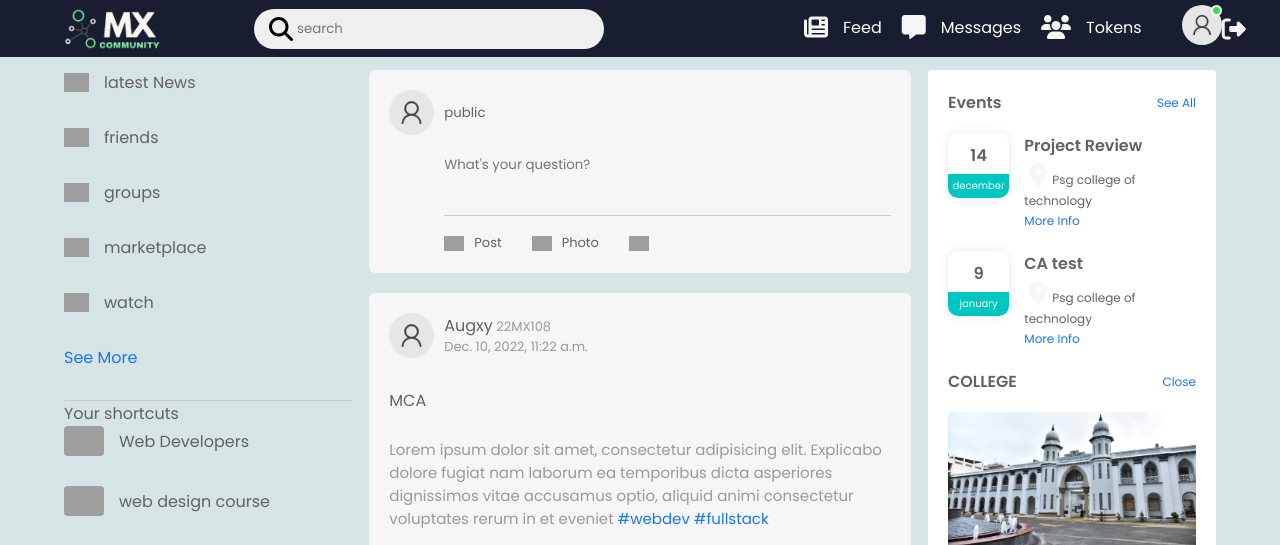
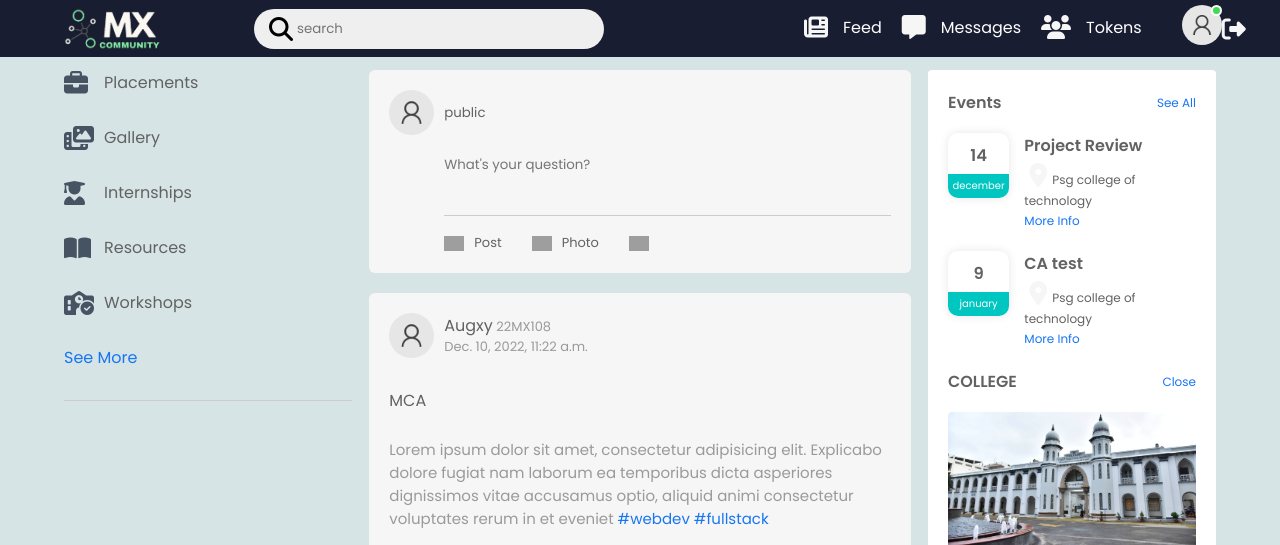
Before and after one commit to axy-moon/MX-Community, a Django app: page /feed/ in a window 1280 px wide. Shown: the top 545 px of the page. Run offline with Django 4.2, Linux system fonts and the light colour scheme; data comes from the database, SQL or seed files in the repository; some libraries are stand-ins or nearby versions; grey boxes are pictures that could not be loaded.

Commit message:
IconsFeed

```diff
--- a/mx_community/mx_community/static/css/login.css
+++ b/mx_community/mx_community/static/css/login.css
@@ -52,14 +52,10 @@ nav , .container {
     width: 100%;
     margin: auto;
     display: flex;
-<<<<<<< HEAD
-
-=======
     justify-content: space-around;
     /* box-shadow: -3px 5px 11px -1px rgba(0,0,0,0.66);
     -webkit-box-shadow: -3px 5px 11px -1px rgba(0,0,0,0.66);
     -moz-box-shadow: -3px 5px 11px -1px rgba(0,0,0,0.66); */
->>>>>>> 8ce8993be926ea0e65d4025f3e25a8005fb51f6c
 }
 
 .reg-form form {
--- a/mx_community/mx_community/static/css/style.css
+++ b/mx_community/mx_community/static/css/style.css
@@ -1,6 +1,7 @@
 :root {
     --thColor: #181D31;
     --bdyColor: #D6E4E5;
+    --secColor: #465362;
 }
 
 *{
@@ -155,9 +156,11 @@ i {
     color: #626262;
     width: fit-content;
 }
-.imp-links a img{
+.imp-links a i{
     width: 25px;
     margin-right: 15px;
+    color:var(--secColor);
+
 
 }
 .imp-links a:last-child{
--- a/mx_community/mx_community/templates/feed.html
+++ b/mx_community/mx_community/templates/feed.html
@@ -11,21 +11,21 @@
     <!------------------left-sidebar------------->
     <div class="left-sidebar">
         <div class="imp-links">
-            <a href="#"><img src="/images/news.png"> latest News</a>
-            <a href="#"><img src="/images/friends.png"> friends</a>
-            <a href="#"><img src="/images/group.png"> groups</a>
-            <a href="#"><img src="/images/marketplace.png"> marketplace</a>
-            <a href="#"><img src="/images/watch.png">watch</a>
+            <a href="#"> <i class="fa-solid fa-briefcase"></i>Placements</a>
+            <a href="#"> <i class="fa-solid fa-photo-film"></i>Gallery</a>
+            <a href="#"><i class="fa-solid fa-user-graduate"></i> Internships</a>
+            <a href="#"> <i class="fa-solid fa-book-open"></i>Resources</a>
+            <a href="#"> <i class="fa-solid fa-school-circle-check"></i>Workshops</a>
             <a href="#">See More</a>
         </div>
-        <div class="shortcut-links">
+        <!-- <div class="shortcut-links">
 
             <p>Your shortcuts</p>
             <a href="#"><img src="/images/shortcut-1.png">Web Developers</a>
             <a href="#"><img src="/images/shortcut-2.png">web design course</a>
             <a href="#"><img src="/images/shortcut-3.png">Full stack Development</a>
             <a href="#"><img src="/images/shortcut-4.png">Website Expert</a>
-        </div>
+        </div> -->
     </div>
      <!------------------main-content------------->
     <div class="main-content">
```
